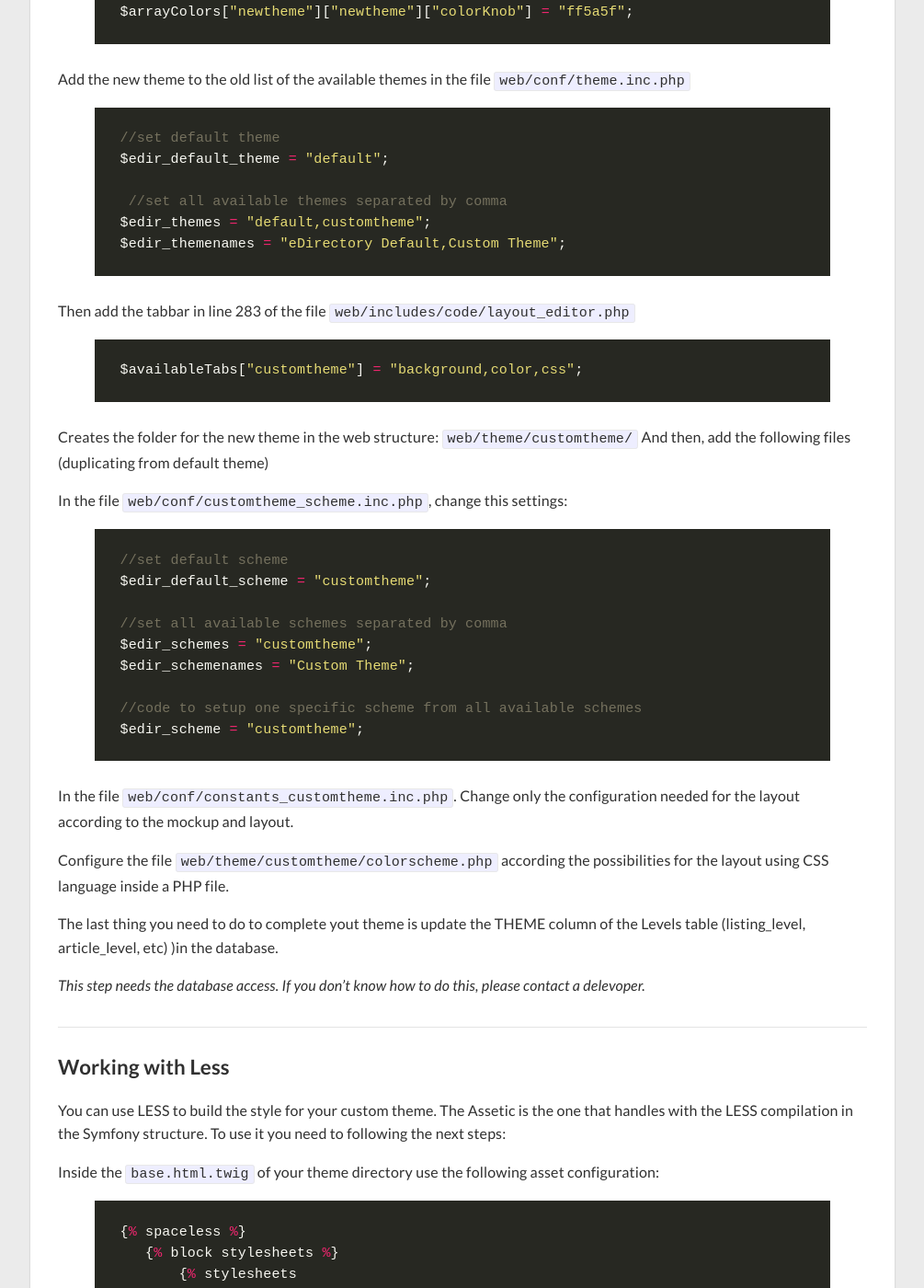
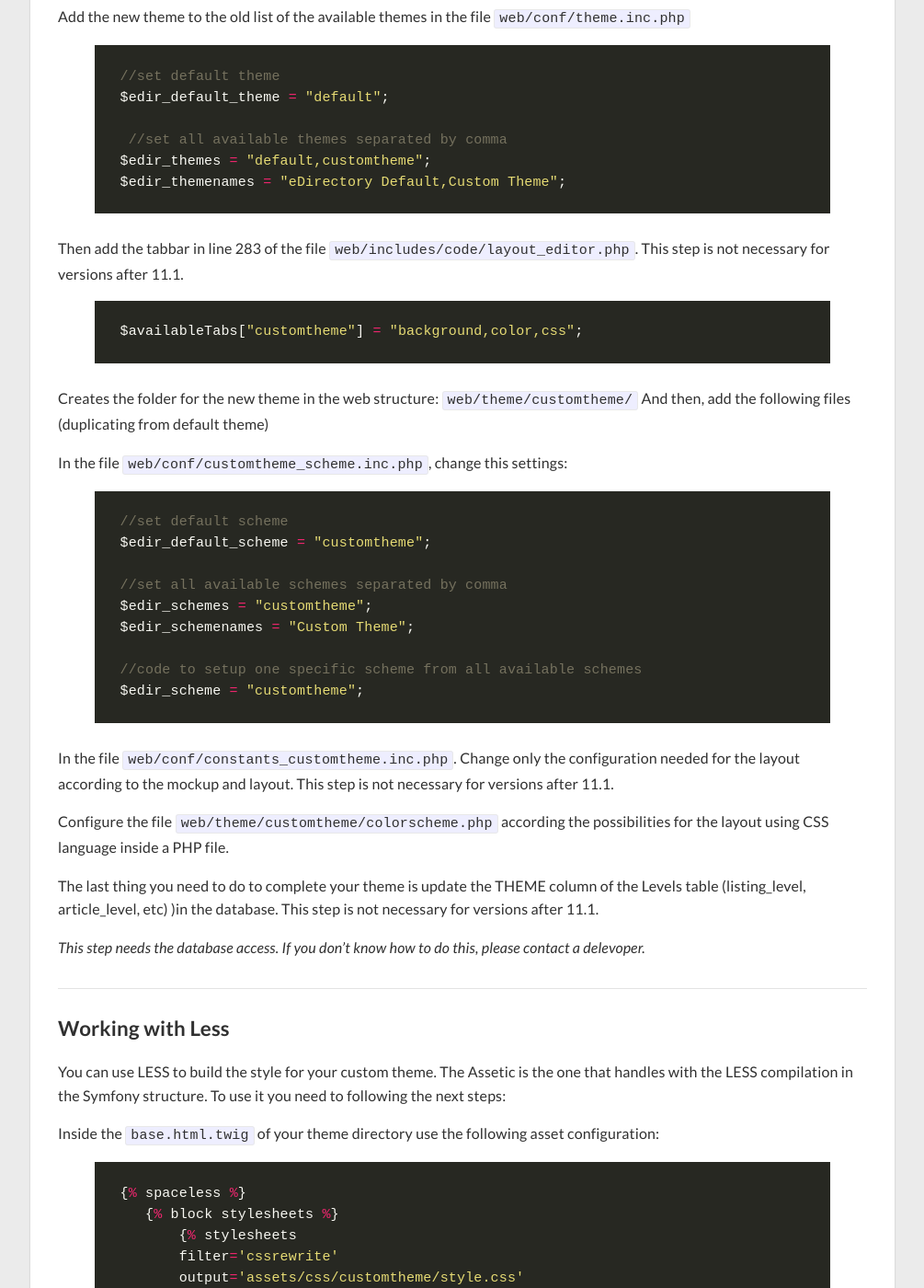
Before and after one commit to ArcaSolutions/arcatraining.github.io, a Jekyll site: the page built from _posts/2015-11-26-creating-new-theme.markdown, in a window 1280 px wide and 1400 px high, scrolled down 1783 px. Shown: the whole window at 92% size, without its empty margins (137-1142 px from the left). Built offline with Jekyll 4.4.1, drawn with Linux system fonts in a browser that asks for light colours; nearby versions of some CDN libraries; some of the changed text lies outside the part shown.

Commit message:
Update 2015-11-26-creating-new-theme.markdown

```diff
--- a/_posts/2015-11-26-creating-new-theme.markdown
+++ b/_posts/2015-11-26-creating-new-theme.markdown
@@ -10,8 +10,6 @@ tags: [edirectory, custom-design]
 ---
 
 ### First Steps
-The new eDirectory uses now the Symfony structure in the Front-End pages. But the world is not perfect, so you need to be aware that you may have to change old stuff too, before getting ready to build your own Custom Theme.
-
 To start creating a new theme, you need to duplicate the default theme folder in
 `app/Resources/themes/` and give it the name of your custom theme.
 
@@ -72,7 +70,7 @@ $edir_themes = "default,customtheme";
 $edir_themenames = "eDirectory Default,Custom Theme";
 {% endhighlight %}
 
-Then add the tabbar in line 283 of the file `web/includes/code/layout_editor.php`
+Then add the tabbar in line 283 of the file `web/includes/code/layout_editor.php`. This step is not necessary for versions after 11.1.
 
 {% highlight php %}
 $availableTabs["customtheme"] = "background,color,css";
@@ -95,11 +93,11 @@ $edir_schemenames = "Custom Theme";
 $edir_scheme = "customtheme";
 {% endhighlight %}
 
-In the file `web/conf/constants_customtheme.inc.php`. Change only the configuration needed for the layout according to the mockup and layout.
+In the file `web/conf/constants_customtheme.inc.php`. Change only the configuration needed for the layout according to the mockup and layout. This step is not necessary for versions after 11.1.
 
 Configure the file `web/theme/customtheme/colorscheme.php` according the possibilities for the layout using CSS language inside a PHP file.
 
-The last thing you need to do to complete yout theme is update the THEME column of the Levels table (listing_level, article_level, etc) )in the database.
+The last thing you need to do to complete your theme is update the THEME column of the Levels table (listing_level, article_level, etc) )in the database. This step is not necessary for versions after 11.1.
 
 
 *This step needs the database access. If you don't know how to do this, please contact a delevoper.*
```
